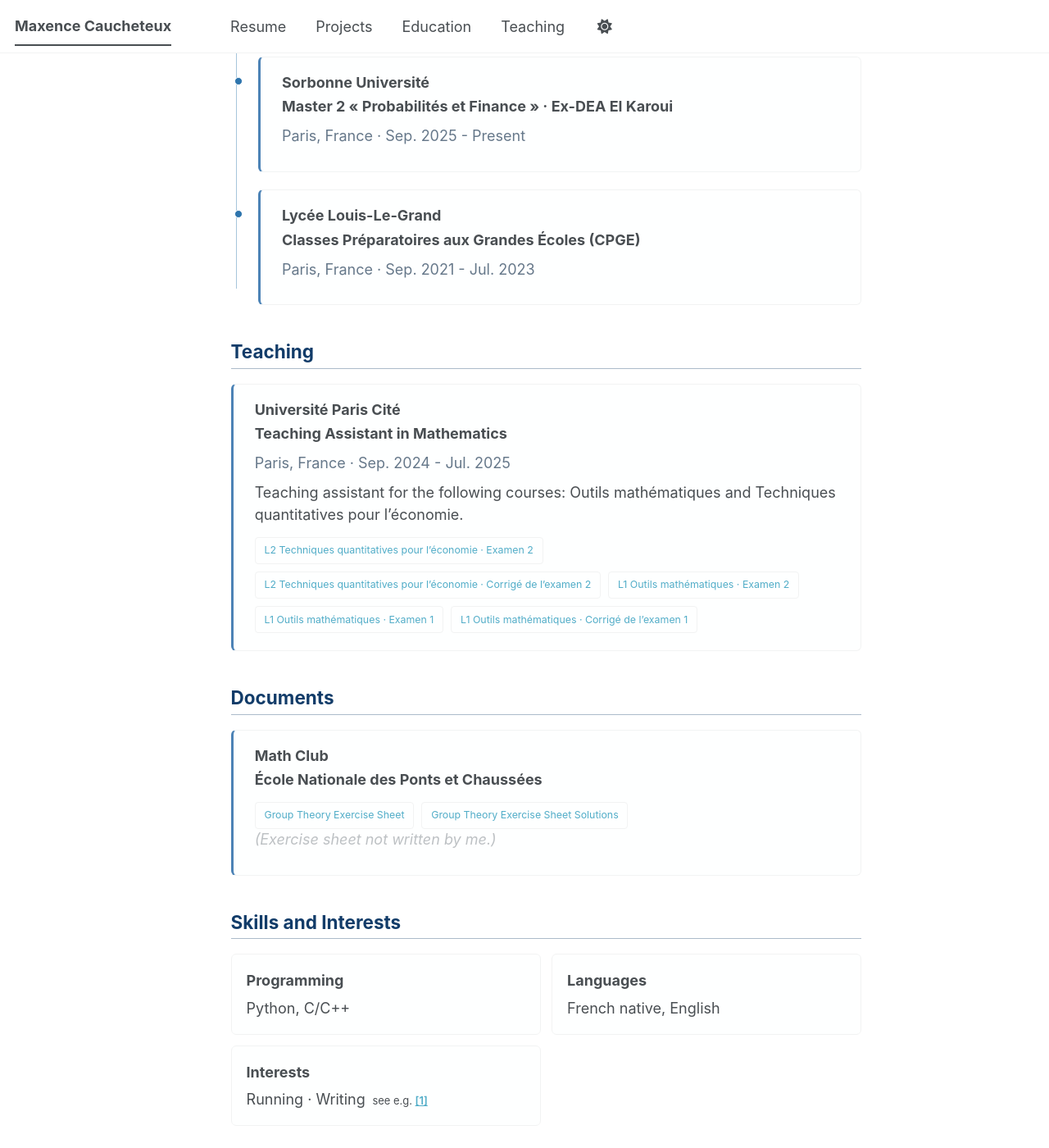
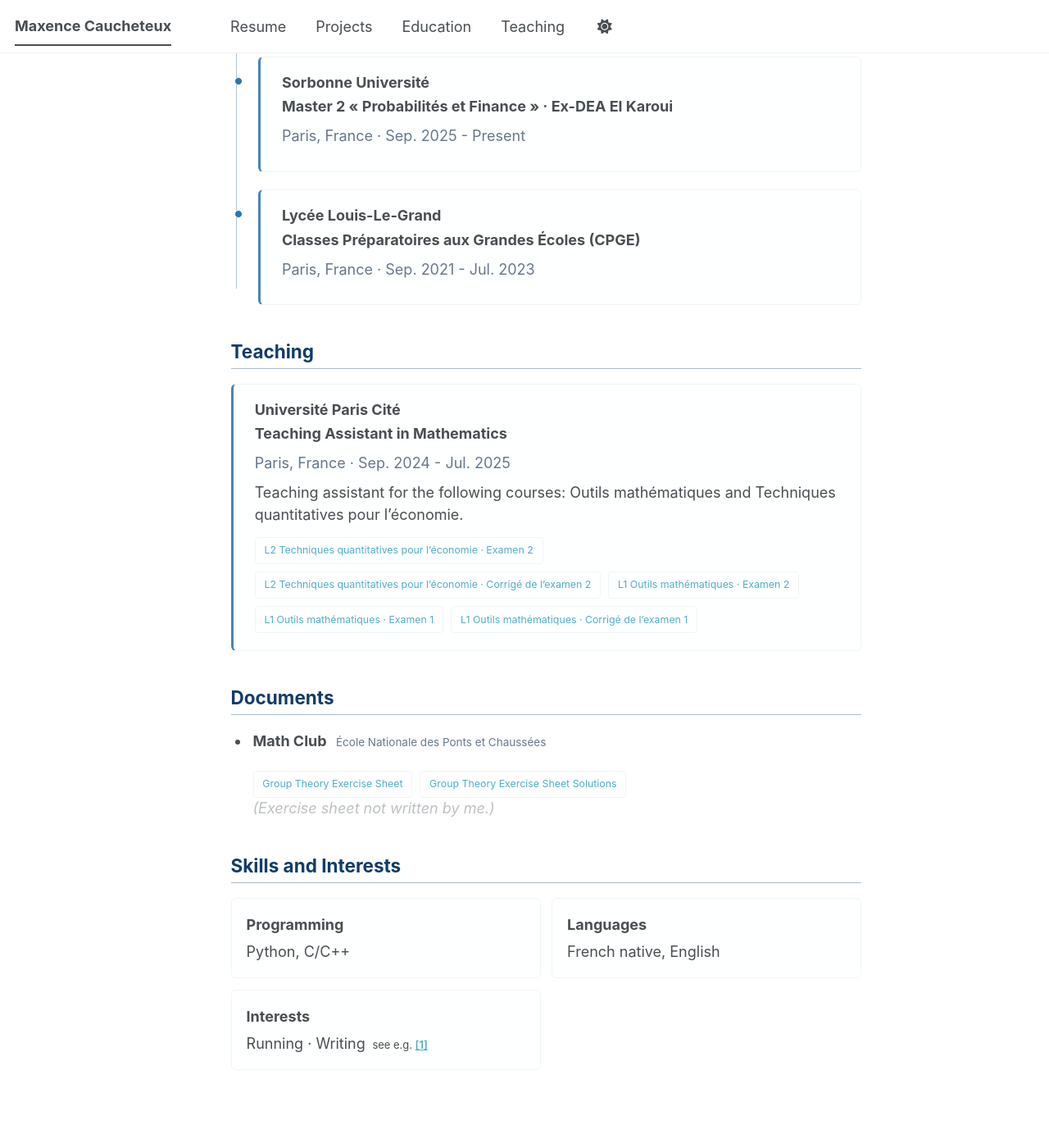
Before and after one commit to maxence2508/maxence2508.github.io, a Jekyll site: the page built from _pages/about.md, in a window 1280 px wide and 1400 px high, scrolled down 1504 px. Shown: the whole window at 82% size. Built offline with Jekyll 4.4.1, drawn with Linux system fonts in a browser that asks for light colours; a style sheet for code colours, icons or effects is not loaded; after the commit the page ends 2836 px from its top, so only the background shows below that.

Commit message:
Simplify documents section layout

```diff
--- a/_pages/about.md
+++ b/_pages/about.md
@@ -109,19 +109,16 @@ redirect_from:
 
 ## Documents
 
-<div class="profile-list">
-  <article class="profile-entry">
-    <div>
-      <h3>Math Club</h3>
-      <p class="entry-role">École Nationale des Ponts et Chaussées</p>
-    </div>
+<ul class="document-list">
+  <li>
+    <p class="document-title"><strong>Math Club</strong> <span>École Nationale des Ponts et Chaussées</span></p>
     <div class="resource-list">
       <a href="/files/GroupTheoryExerciseSheet.pdf" target="_blank" rel="noopener">Group Theory Exercise Sheet</a>
       <a href="/files/GroupTheoryExerciseSheetSolutions.pdf" target="_blank" rel="noopener">Group Theory Exercise Sheet Solutions</a>
     </div>
     <p class="resource-note">(Exercise sheet not written by me.)</p>
-  </article>
-</div>
+  </li>
+</ul>
 
 ## Skills and Interests
 
--- a/assets/css/main.scss
+++ b/assets/css/main.scss
@@ -381,6 +381,30 @@ html[data-theme="dark"] .skill-grid div {
   line-height: 1.45;
 }
 
+.document-list {
+  margin: 1rem 0 2rem;
+  padding-left: 1.3rem;
+}
+
+.document-list > li {
+  padding-left: 0.2rem;
+}
+
+.document-title {
+  margin: 0;
+  font-family: $sans-serif;
+}
+
+.document-title span {
+  margin-left: 0.35rem;
+  color: #66788a;
+  font-size: $type-size-6;
+}
+
+html[data-theme="dark"] .document-title span {
+  color: #aab9c6;
+}
+
 @media (max-width: 600px) {
   .home-intro {
     border-radius: 7px;
```
